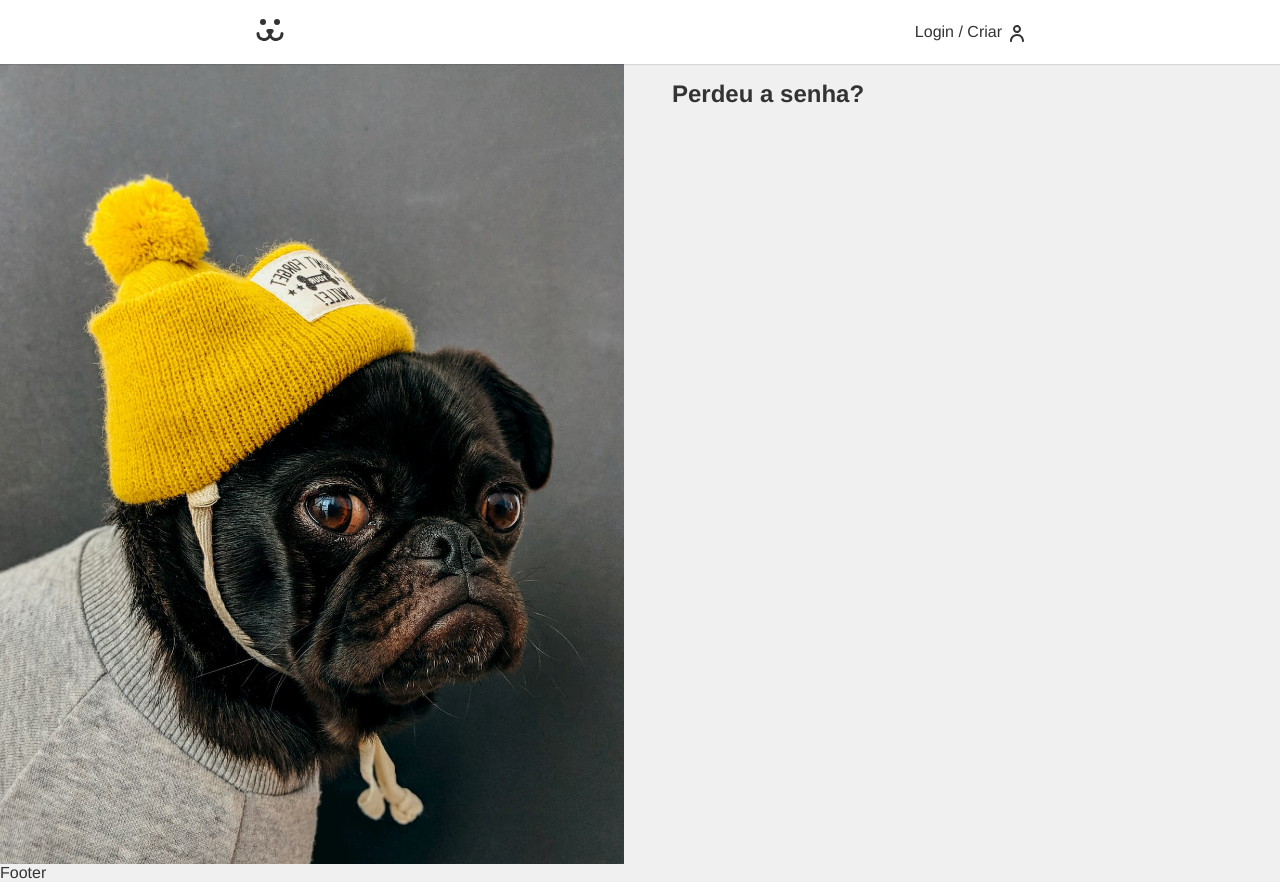
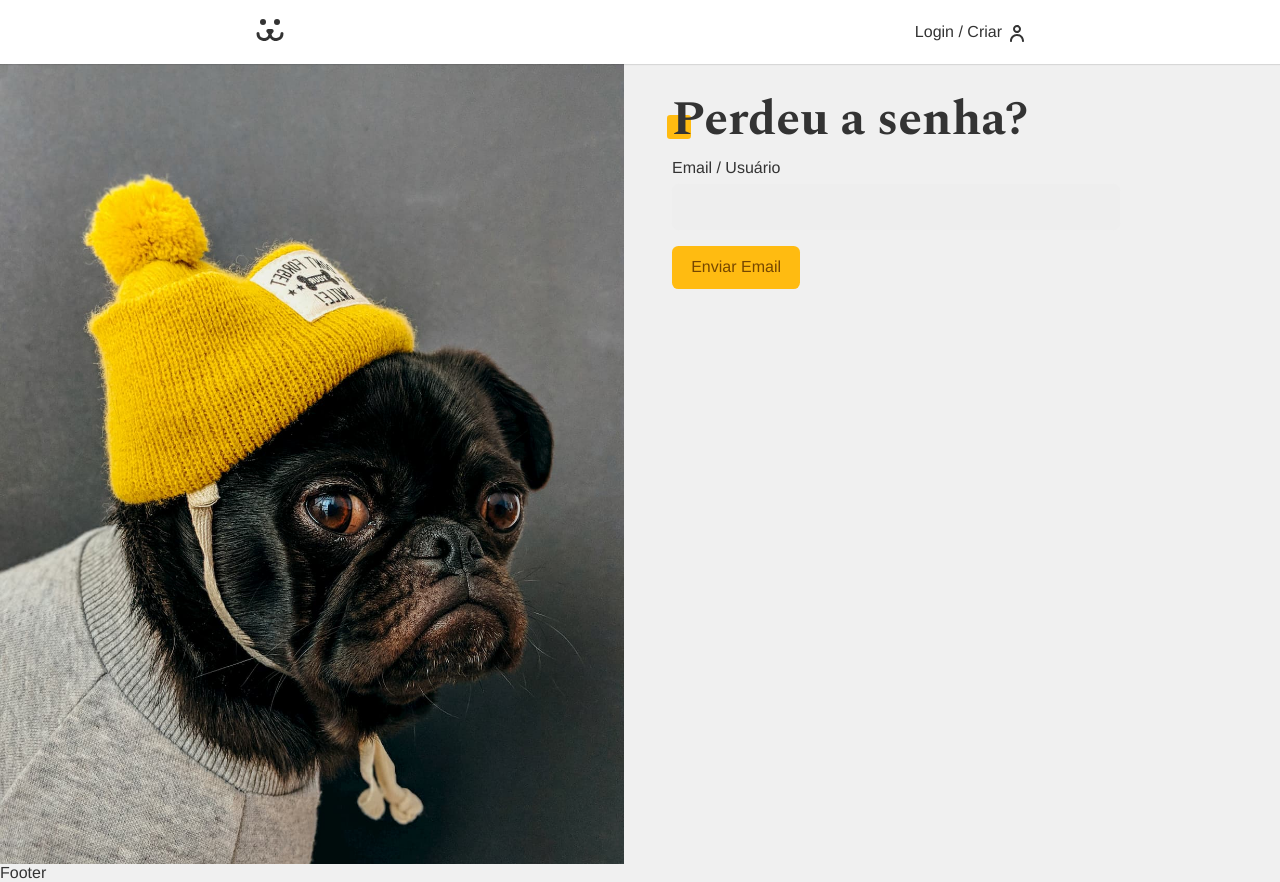
Before and after one commit to HederMilani/Dogs_project, a React (Vite) app: page /login/lost in a window 1280 px wide. Built offline with nearby package versions, Linux system fonts and the light colour scheme.

Commit message:
Add: Page to Lost Password

```diff
--- a/src/Components/Login/LoginPasswordLost.jsx
+++ b/src/Components/Login/LoginPasswordLost.jsx
@@ -1,11 +1,44 @@
 import React from "react";
-import styles from "./LoginPasswordLost.module.css";
+import Input from "../Form/Input.jsx";
+import Button from "../Form/Button.jsx";
+import useForm from "../../Hooks/UseForm.jsx";
+import useFetch from "../../Hooks/useFetch.jsx";
+import { PASSWORD_LOST } from "../../api.js";
+import Error from "../../Helper/Error.jsx";
 
 const LoginPasswordLost = () => {
+  const login = useForm();
+  const { request, data, loading, error } = useFetch();
+  // console.log(window.location.href.replace("lost", "reset"));
+
+  async function handleSubmit(e) {
+    e.preventDefault();
+    if (login.validate()) {
+      const { url, options } = PASSWORD_LOST({
+        login: login.value,
+        url: window.location.href.replace("lost", "reset"),
+      });
+
+      await request(url, options);
+    }
+  }
   return (
-    <div>
-      <h1>Perdeu a senha?</h1>
-    </div>
+    <section>
+      <h1 className="title">Perdeu a senha?</h1>
+      {data ? (
+        <p style={{ color: "#4c1" }}>{data}</p>
+      ) : (
+        <form onSubmit={handleSubmit}>
+          <Input label="Email / Usuário" type="text" name="login" {...login} />
+          {loading ? (
+            <Button disabled>Enviando...</Button>
+          ) : (
+            <Button>Enviar Email</Button>
+          )}
+        </form>
+      )}
+      <Error error={error} />
+    </section>
   );
 };
 
--- a/src/api.js
+++ b/src/api.js
@@ -108,3 +108,16 @@
     },
   };
 }
+
+export function PASSWORD_LOST(body) {
+  return {
+    url: `${API_URL}api/password/lost`,
+    options: {
+      method: "POST",
+      headers: {
+        "Content-Type": "application/json",
+      },
+      body: JSON.stringify(body),
+    },
+  };
+}
```
